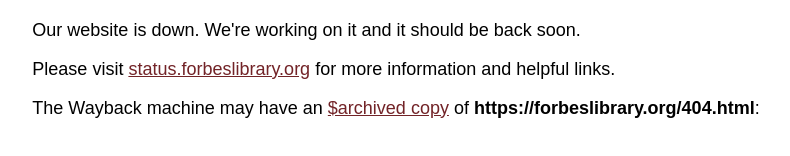
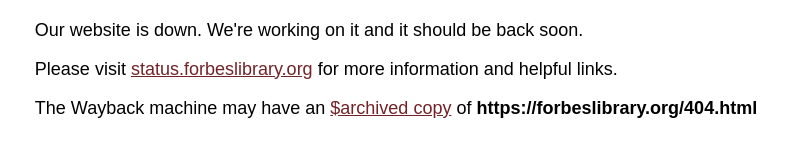
Before and after one commit to forbeslibrary/forbeslibrary.github.io, a plain HTML site: page 404.html in a window 1280 px wide. Shown: the part 132-288 px from the top of the page, without its empty margins (244-1034 px from the left). Drawn offline with Linux system fonts and the light colour scheme.

Commit message:
made wayback text more user friendly

```diff
--- a/404.html
+++ b/404.html
@@ -25,7 +25,7 @@
 		const container = document.getElementById("archive-org");
 		const url = "https://forbeslibrary.org" + window.location.pathname;
 		const waybackUrl = "https://web.archive.org/web/*/" + url;
-		container.innerHTML = `The Wayback machine may have an <a href="${waybackUrl}">$archived copy</a> of <strong>${url}</strong>:<br/>`;
+		container.innerHTML = `The Wayback machine may have an <a href="${waybackUrl}">$archived copy</a> of <strong>${url}</strong>`;
 	</script>
 	</body>
 </html>
```
